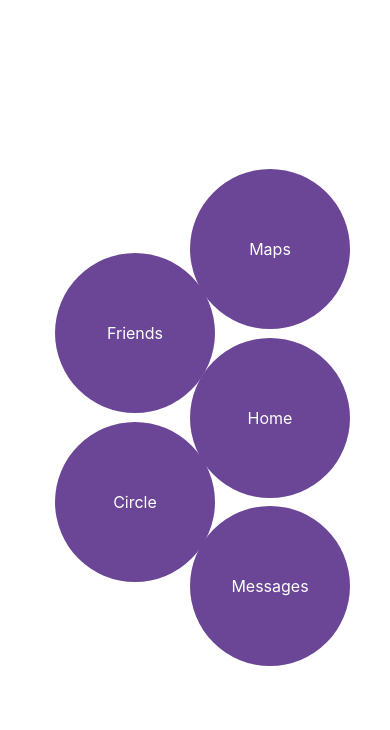
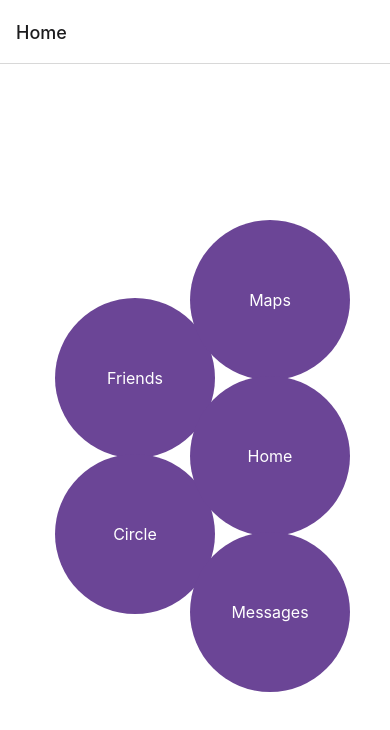
Before and after one commit to SU-CS-321-Spring-2023/Hemoglyphics, a React Native app: screen /Home in a window 390 px wide. Shown: the top 730 px of the page. Built offline with nearby package versions, Linux system fonts and the light colour scheme.

Commit message:
button functionality + organization

```diff
--- a/App.js
+++ b/App.js
@@ -1,65 +1,9 @@
-import React from 'react';
-import { StatusBar } from 'expo-status-bar';
-import { StyleSheet, Text, View } from 'react-native';
+import Navigation from './Navigation.js';
 
-const Circle = ({ circleStyle, text }) => {
-  return (
-    <View style={[styles.circle, circleStyle]}>
-      <Text style={styles.circleText}>{text}</Text>
-    </View>
-  );
+
+// our navigation wrapper
+const App = () => {
+  return <Navigation />
 };
 
-export default function App() {
-  return (
-    <View style={styles.appContainer}>
-      <Circle circleStyle={[styles.circle1, { top: '30%', left: 55 }]} text="Friends" />
-      <Circle circleStyle={[styles.circle2, { top: '50%', left: 55 }]} text="Circle" />
-      <Circle circleStyle={[styles.circle3, { top: '20%', right: 40 }]} text="Maps" />
-      <Circle circleStyle={[styles.circle4, { top: '40%', right: 40 }]} text="Home" />
-      <Circle circleStyle={[styles.circle5, { top: '60%', right: 40 }]} text="Messages" />
-      <StatusBar style="auto" />
-    </View>
-  );
-}
-
-const CircleColor = 'rgba(107, 69, 150, 1)';
-const styles = StyleSheet.create({
-  appContainer: {
-    flex: 1,
-    paddingTop: 10,
-    paddingLeft: 10,
-    paddingRight: 10,
-    justifyContent: 'center',
-    alignItems: 'center',
-    backgroundColor: 'white',
-  },
-  circle: {
-    width: 160,
-    height: 160,
-    borderRadius: 160 / 2,
-    position: 'absolute',
-    justifyContent: 'center',
-    alignItems: 'center',
-  },
-  circleText: {
-    fontSize: 16,
-    color: 'white',
-    textAlign: 'center',
-  },
-  circle1: {
-    backgroundColor: 'rgba(107, 69, 150, 1)',
-  },
-  circle2: {
-    backgroundColor: 'rgba(107, 69, 150, 1)',
-  },
-  circle3: {
-    backgroundColor: 'rgba(107, 69, 150, 1)',
-  },
-  circle4: {
-    backgroundColor: 'rgba(107, 69, 150, 1)',
-  },
-  circle5: {
-    backgroundColor: 'rgba(107, 69, 150, 1)',
-  },
-});
+export default App;
--- /dev/null
+++ b/HomeScreen.js
@@ -0,0 +1,71 @@
+import React from 'react';
+import { StatusBar } from 'expo-status-bar';
+import { TouchableOpacity, StyleSheet, Text, View, Button, Pressable} from 'react-native';
+
+// defining the circle object (this should go somewhere else)
+const Circle = ({ circleStyle, text, onPress}) => {
+  return (
+        <TouchableOpacity onPress={onPress} style={[styles.circle, circleStyle]}>
+            <Text style={styles.circleText}>{text}</Text>
+        </TouchableOpacity>
+  );
+};
+
+// layout for Home screen
+const HomeScreen = ({navigation}) => {
+    return(
+      <View style={styles.appContainer}>
+         <Circle circleStyle={[styles.circle1, { top: '30%', left: 55 }]} text="Friends" onPress={() => navigation.navigate('Friends')}/>
+         <Circle circleStyle={[styles.circle2, { top: '50%', left: 55 }]} text="Circle" onPress={() => navigation.navigate('Circle')}/>
+         <Circle circleStyle={[styles.circle3, { top: '20%', right: 40 }]} text="Maps" onPress={() => navigation.navigate('Maps')}/>
+         <Circle circleStyle={[styles.circle4, { top: '40%', right: 40 }]} text="Home" onPress={() => navigation.navigate('')}/>
+         <Circle circleStyle={[styles.circle5, { top: '60%', right: 40 }]} text="Messages" onPress={() => navigation.navigate('Messages')}/>
+      </View>
+    )
+}
+
+// Styling
+const CircleColor = 'rgba(107, 69, 150, 1)';
+const styles = StyleSheet.create({
+  appContainer: {
+    flex: 1,
+    paddingTop: 10,
+    paddingLeft: 10,
+    paddingRight: 10,
+    justifyContent: 'center',
+    alignItems: 'center',
+    backgroundColor: 'white',
+  },
+  circle: {
+    width: 160,
+    height: 160,
+    borderRadius: 160 / 2,
+    position: 'absolute',
+    justifyContent: 'center',
+    alignItems: 'center',
+  },
+  circleText: {
+    fontSize: 16,
+    color: 'white',
+    textAlign: 'center',
+  },
+  // we must consolidate this int one class
+  circle1: {
+    backgroundColor: 'rgba(107, 69, 150, 1)',
+  },
+  circle2: {
+    backgroundColor: 'rgba(107, 69, 150, 1)',
+  },
+  circle3: {
+    backgroundColor: 'rgba(107, 69, 150, 1)',
+  },
+  circle4: {
+    backgroundColor: 'rgba(107, 69, 150, 1)',
+  },
+  circle5: {
+    backgroundColor: 'rgba(107, 69, 150, 1)',
+  },
+});
+
+
+export default HomeScreen;
--- /dev/null
+++ b/Navigation.js
@@ -0,0 +1,29 @@
+import React from 'react';
+import { NavigationContainer } from '@react-navigation/native';
+import { createStackNavigator } from '@react-navigation/stack';
+import HomeScreen from './HomeScreen.js';
+import Friends from './pages/Friends.js';
+import Circle from './pages/Circle.js';
+import Maps from './pages/Maps.js';
+import Messages from './pages/Messages.js'
+
+
+const Stack = createStackNavigator();
+
+// all possible pages that we have (at this moment)
+const Navigation = () => {
+    return (
+        <NavigationContainer>
+            <Stack.Navigator initialRouteName= "Home">
+                <Stack.Screen name="Home" component={HomeScreen} />
+                <Stack.Screen name="Friends" component={Friends} />
+                <Stack.Screen name="Circle" component={Circle} />
+                <Stack.Screen name="Maps" component={Maps} />
+                <Stack.Screen name="Messages" component={Messages} />
+            </Stack.Navigator>
+        </NavigationContainer>
+    );
+};
+
+
+export default Navigation;
--- /dev/null
+++ b/components/NavBubbleCluster.js
@@ -0,0 +1 @@
+// future home of the nav bubble component.
--- /dev/null
+++ b/jsconfig.json
@@ -0,0 +1,6 @@
+{
+    "compilerOptions": {
+        "checkJs" : true,
+        "jsx": "react-jsx"
+    }
+}
--- /dev/null
+++ b/pages/Circle.js
@@ -0,0 +1,11 @@
+import React from 'react';
+import { Text, View } from 'react-native';
+
+export default function Circle({navigation}) {
+    return (
+        <View>
+            <Text> circles :) </Text>
+        </View>
+
+    );
+};
--- /dev/null
+++ b/pages/Friends.js
@@ -0,0 +1,11 @@
+import React from 'react';
+import { Text, View } from 'react-native';
+
+export default function Friends({navigation}) {
+    return (
+        <View>
+            <Text> Friends :) </Text>
+        </View>
+
+    );
+};
--- /dev/null
+++ b/pages/Maps.js
@@ -0,0 +1,11 @@
+import React from 'react';
+import { Text, View } from 'react-native';
+
+export default function Maps({navigation}) {
+    return (
+        <View>
+            <Text> maps :) </Text>
+        </View>
+
+    );
+};
--- /dev/null
+++ b/pages/Messages.js
@@ -0,0 +1,11 @@
+import React from 'react';
+import { Text, View } from 'react-native';
+
+export default function Messages({navigation}) {
+    return (
+        <View>
+            <Text> messages :) </Text>
+        </View>
+
+    );
+};
```
Also changed, not shown: package.json (+7 -1 lines), 1 other file (tests, documents, lock files or other folders).
